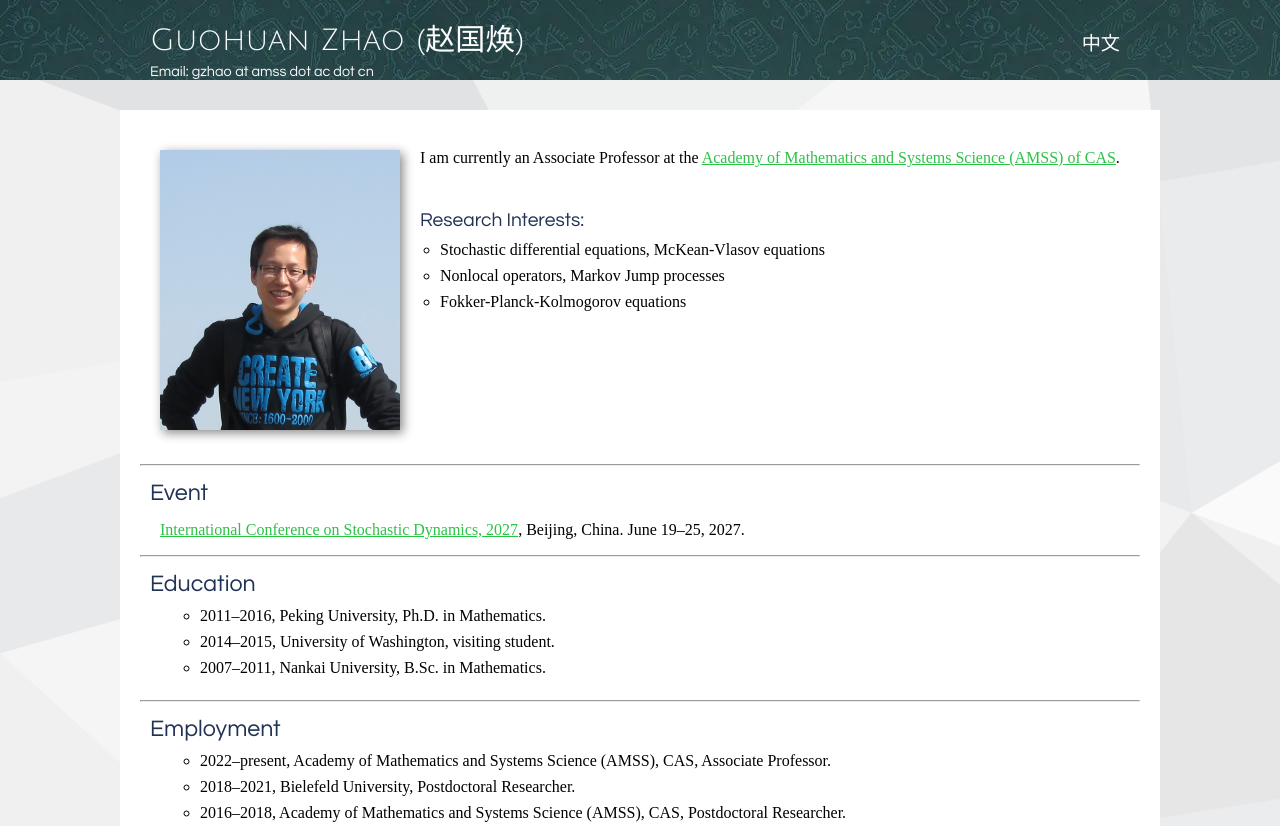
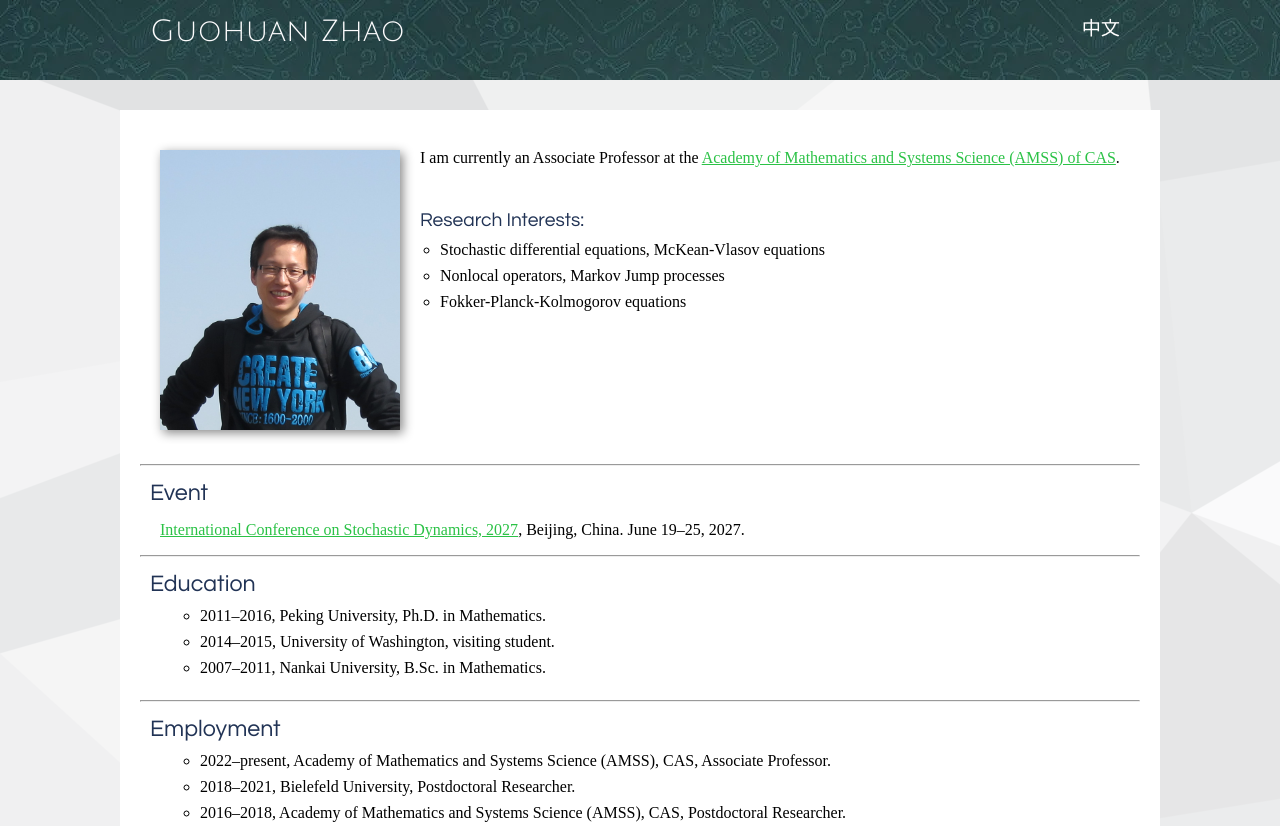
Before and after one commit to zhaoguohuan/zhaoguohuan.github.io, a plain HTML site: page index.html in a window 1280 px wide. Shown: the top 826 px of the page. Drawn offline with nearby package versions, Linux system fonts and the light colour scheme.

Commit message:
style: 英文页横幅只留英文名，去掉中文名与 email

```diff
--- a/index.html
+++ b/index.html
@@ -35,8 +35,7 @@
   <!--banner info-->
   <div class="banner">
     <div id="header">
-      <div id="name">Guohuan Zhao (赵国焕)</div>
-      <div id="email">Email: gzhao at amss dot ac dot cn</div>
+      <div id="name">Guohuan Zhao</div>
       <div id="navigator">
         <div class="nav_cell"><a class="nav" href="chinese.html" target="_blank" style="color:white; text-decoration:none">中文</a></div>
       </div>
```
Also changed, not shown: papers/index.html (+1 -2 lines).
